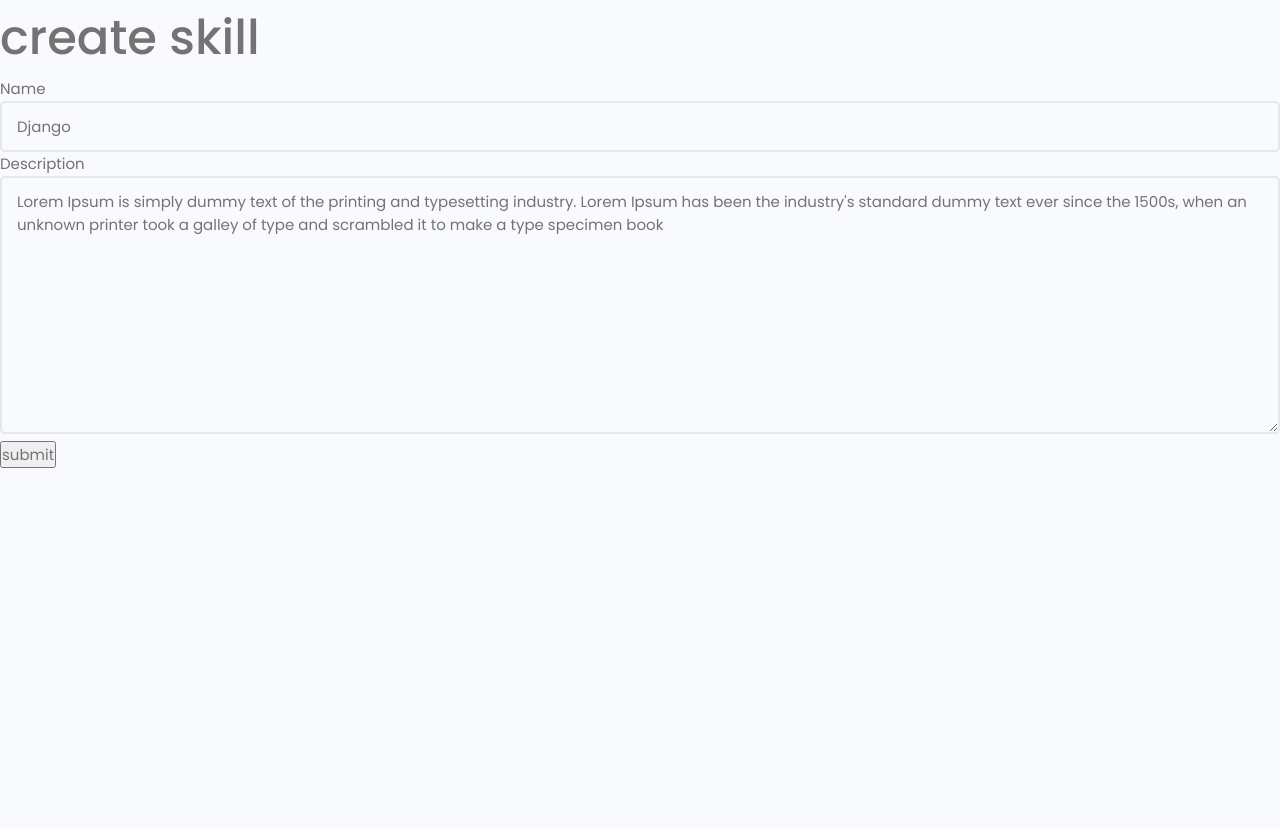
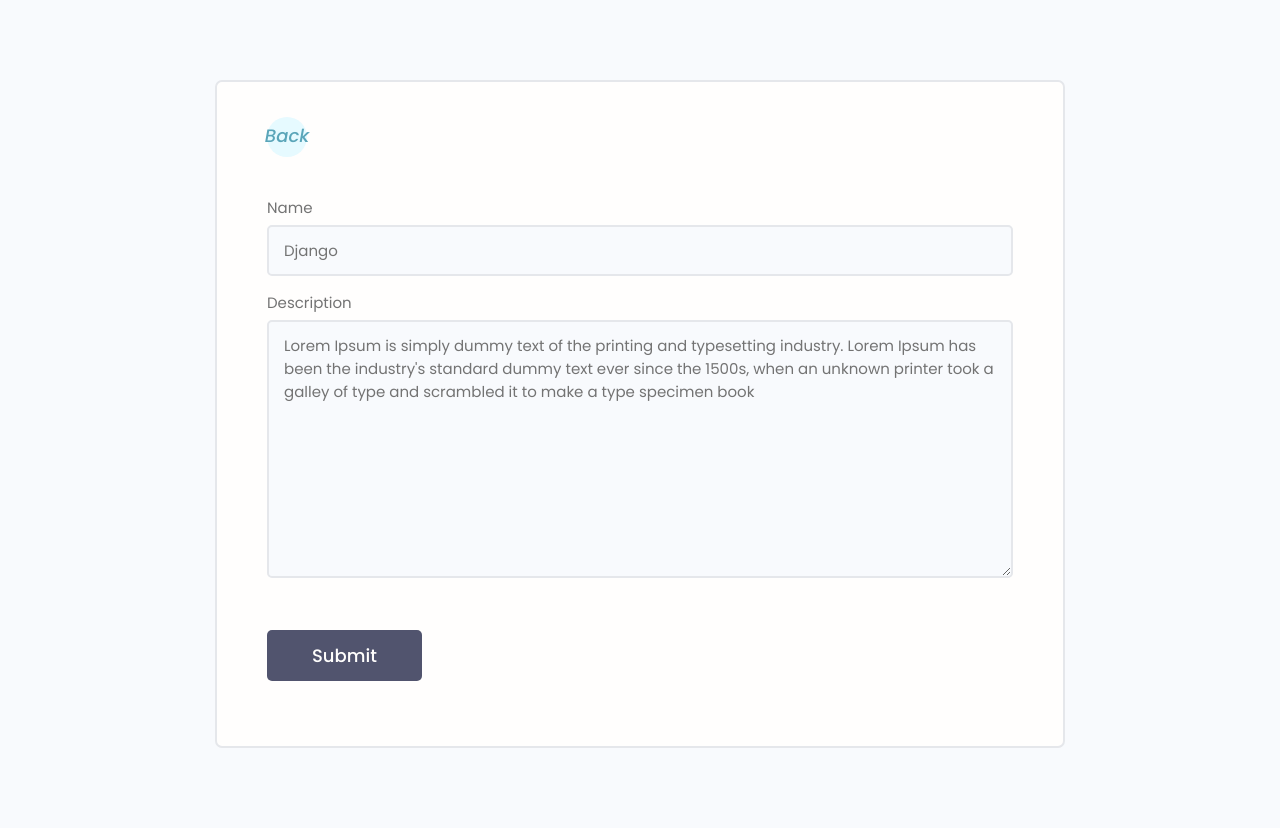
Before and after one commit to Kimutai01/devConnect, a Django app: page /update-skill/671f1942-4dcd-4e3c-ba63-2238d3bc4119/ in a window 1280 px wide. Shown: the part 77-905 px from the top of the page. Before the commit the page ends 545 px from the top, so only its background shows below. Run offline with Django 4.2, Linux system fonts and the light colour scheme; a user stored in the database is signed in; data comes from the database, SQL or seed files in the repository; both versions use the stored data as it was after the commit; some libraries are stand-ins or nearby versions.

Commit message:
Update skill

```diff
--- a/users/templates/users/skill_form.html
+++ b/users/templates/users/skill_form.html
@@ -1,14 +1,30 @@
 {% extends 'main.html' %} {% block content %}
-<h1>create skill</h1>
 
-<form method="POST" action="">
-  {% csrf_token %}
+<main class="formPage my-xl">
+  <div class="content-box">
+    <div class="formWrapper">
+      <a class="backButton" href="{% url 'account' %}"><i class="im im-angle-left">Back</i></a>
+      <br />
 
-  {% for field in form %}
-  {{field.label}}
-  {{field}}
-  {% endfor %}
-  <input type="submit" value="submit" />
-</form>
+      <form class="form" method="POST" action=""">
+        {% csrf_token %}
+        {% for field in form %}
+        <!-- Input:Text -->
+        <div class="form__field">
+          <label for="formInput#text">{{field.label}} </label>
+          {{field}}
+        </div>
+        {% endfor %}
+
+
+        <input
+          class="btn btn--sub btn--lg my-md"
+          type="submit"
+          value="Submit"
+        />
+      </form>
+    </div>
+  </div>
+</main>
 
 {% endblock content %}
--- a/users/views.py
+++ b/users/views.py
@@ -108,6 +108,7 @@
             skill = form.save(commit=False)
             skill.owner = profile
             skill.save()
+            messages.success(request,'Skill was added successfully')
             return redirect('account')
 
     context={'form':form}
@@ -124,6 +125,7 @@
         form= SkillForm(request.POST, instance=skill)
         if form.is_valid():
             form.save()
+            messages.success(request,'Skill was updated')
             return redirect('account')
 
     context={'form':form}
```
Also changed, not shown: db.sqlite3.
